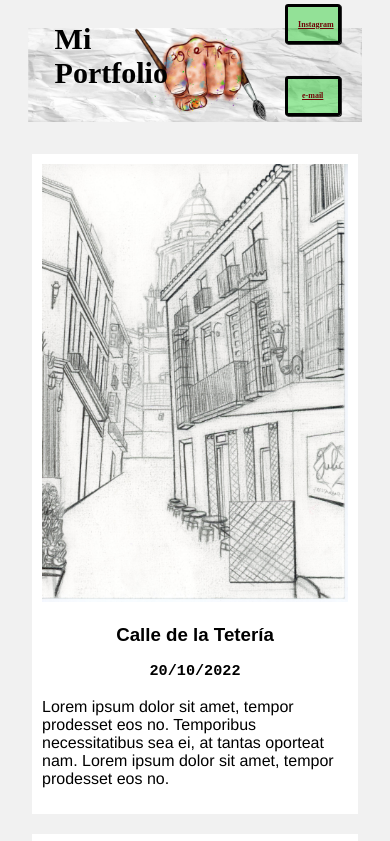
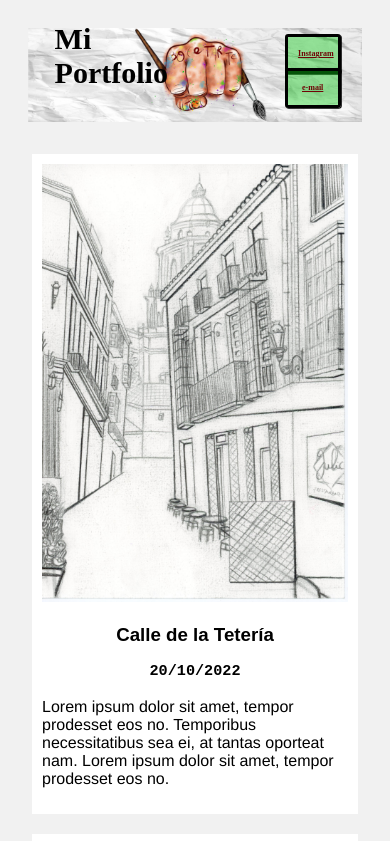
Before and after one commit to alvaroarizaortiz/publico.alvaro.ariza.ortiz, a plain HTML site: page portfolio1.html in a window 390 px wide. Shown: the top 841 px of the page. Drawn offline with Linux system fonts and the light colour scheme; grey boxes are pictures that could not be loaded; a web font is replaced by a local one.

Commit message:
Update portfolio1.css

```diff
--- a/portfolio1.css
+++ b/portfolio1.css
@@ -480,7 +480,7 @@
     /* Transformamos en responsive lo que hay dentro del banner (h1, buttons) 500px */
     @media screen and (max-width: 400px) {
       .banner .instagram {
-        top: 0.5%;
+        top: 4%;
         left: 73%;
         font-size: 8px;
       }
@@ -488,7 +488,7 @@
 
     @media screen and (max-width: 400px) {
       .banner .email {
-        top: 9%;
+        top: 8%;
         left: 73%;
         font-size: 8px;
       }
```
